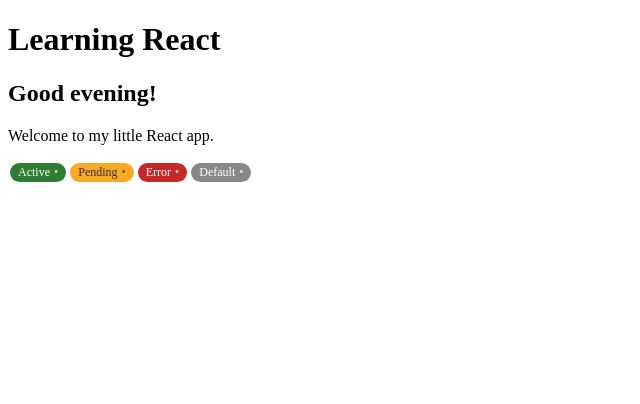
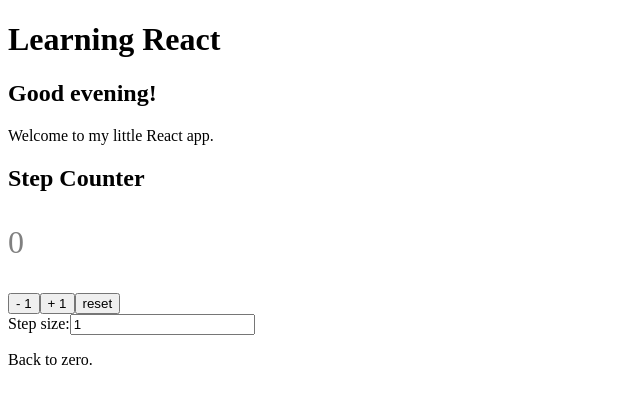
Before and after one commit to kkelichika/react-development, a React (Create React App) app: page / in a window 1280 px wide. Shown: the top 404 px of the page, without its empty margins (0-640 px from the left). Built offline with nearby package versions, Linux system fonts and the light colour scheme.

Commit message:
Add step counter mini app

```diff
--- a/src/App.js
+++ b/src/App.js
@@ -3,20 +3,14 @@
 
 import React from "react";
 import Greeting from "./components/Greeting";
-import Badge from "./components/Badge";
+import StepCounter from "./apps/StepCounter";
 
 function App() {
   return (
     <div>
       <h1>Learning React</h1>
       <Greeting />
-
-      <div>
-        <Badge type="success">Active</Badge>
-        <Badge type="warning">Pending</Badge>
-        <Badge type="danger">Error</Badge>
-        <Badge>Default</Badge>
-      </div>
+      <StepCounter />
     </div>
   );
 }
--- /dev/null
+++ b/src/apps/StepCounter.js
@@ -0,0 +1,59 @@
+// A small counter app, combining several things I learned this month:
+//   - state (count and step)
+//   - controlled input (the step size)
+//   - events and setState (functional form)
+//   - conditional rendering (a message at zero / milestones)
+//   - a child presentational component
+//
+// It is more than a toy counter because the step is adjustable and there
+// is a little feedback message.
+
+import React from "react";
+
+// presentational child: shows a value, owns no state
+function Display({ count }) {
+  const color = count > 0 ? "green" : count < 0 ? "crimson" : "gray";
+  return <p style={{ fontSize: 32, color }}>{count}</p>;
+}
+
+class StepCounter extends React.Component {
+  state = { count: 0, step: 1 };
+
+  changeBy = (direction) => {
+    this.setState((prev) => ({ count: prev.count + direction * prev.step }));
+  };
+
+  handleStepChange = (event) => {
+    const step = parseInt(event.target.value, 10);
+    this.setState({ step: Number.isNaN(step) ? 1 : step });
+  };
+
+  reset = () => this.setState({ count: 0 });
+
+  render() {
+    const { count, step } = this.state;
+    return (
+      <div className="step-counter">
+        <h2>Step Counter</h2>
+        <Display count={count} />
+
+        <button onClick={() => this.changeBy(-1)}>- {step}</button>
+        <button onClick={() => this.changeBy(1)}>+ {step}</button>
+        <button onClick={this.reset}>reset</button>
+
+        <div>
+          <label>
+            Step size:
+            <input type="number" value={step} onChange={this.handleStepChange} min="1" />
+          </label>
+        </div>
+
+        {/* a little conditional feedback */}
+        {count === 0 && <p>Back to zero.</p>}
+        {count !== 0 && count % 10 === 0 && <p>Nice, a multiple of 10!</p>}
+      </div>
+    );
+  }
+}
+
+export default StepCounter;
```
Also changed, not shown: 1 other file (tests, documents, lock files or other folders).
